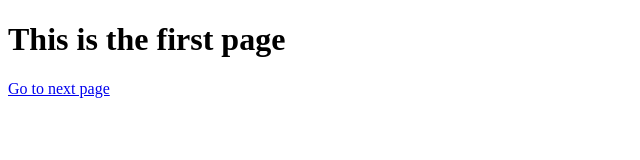
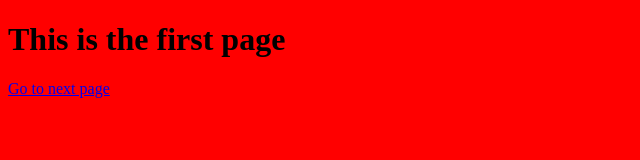
Before and after one commit to sgaurav05/backlinks, a plain HTML site: page index.html in a window 1280 px wide. Shown: the whole page, without its empty margins (0-640 px from the left). Drawn offline with Linux system fonts and the light colour scheme.

Commit message:
Update index.html

```diff
--- a/index.html
+++ b/index.html
@@ -5,7 +5,7 @@
       page 1
     </title>
   </head>
-  <body style="background-color:"red"";>
+  <body style="background-color:red;">
     <h1> This is the first page </h1>
     <a href="page2.html"> Go to next page </a>
   </body>
```
